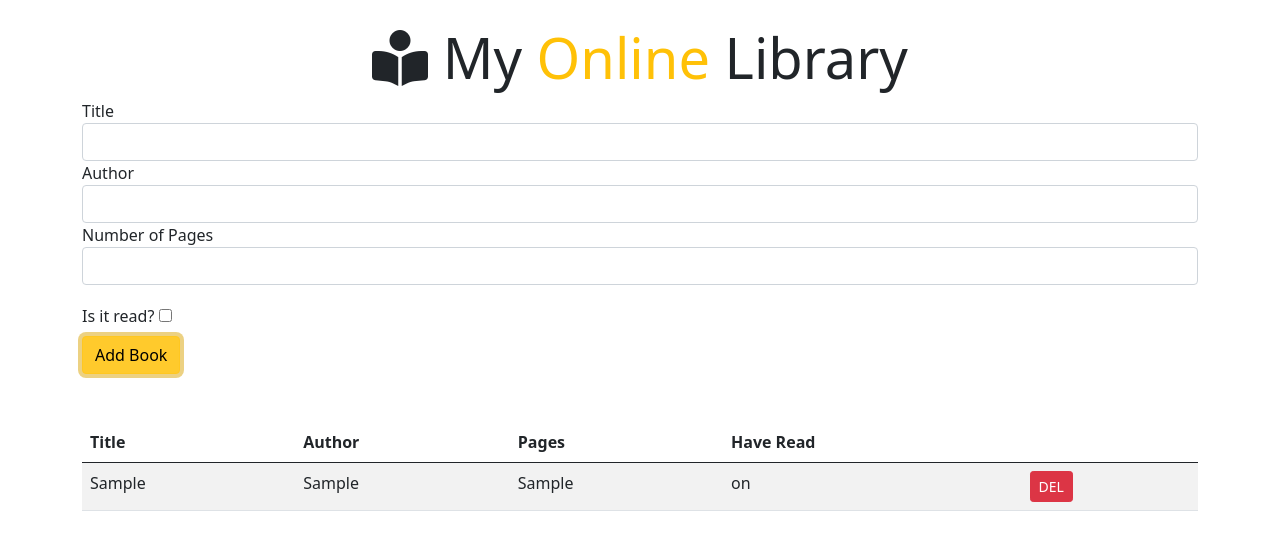
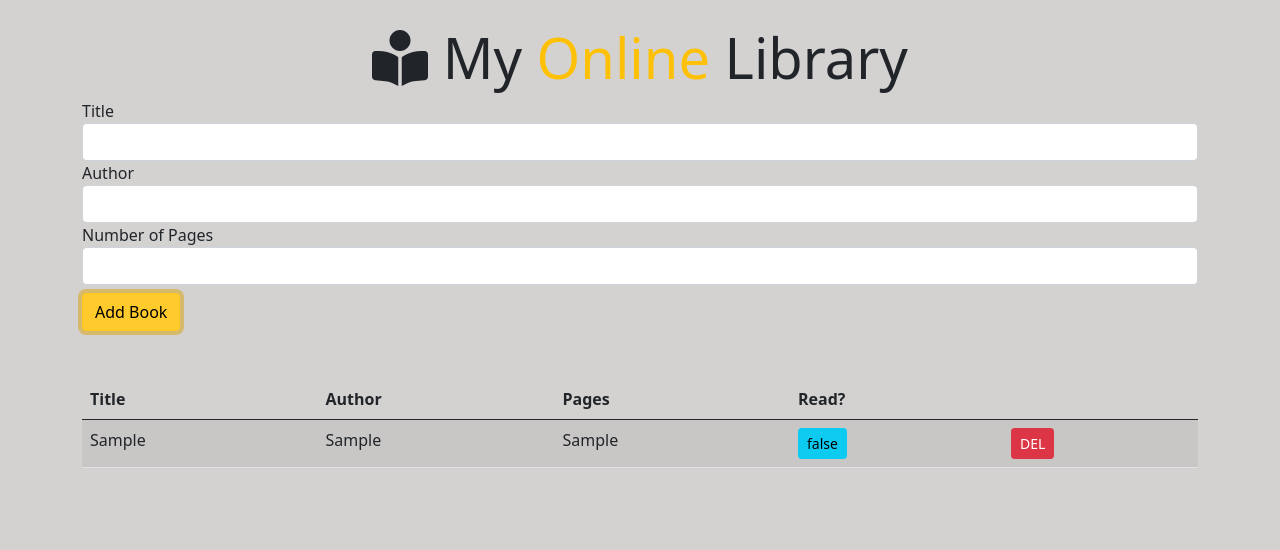
Before and after one commit to bdarab/good-library, a plain HTML site: page index.html in a window 1280 px wide. Both pictures are taken after typing "Sample", "Sample", "Sample" into the empty fields and a click on the input "Add Book". Drawn offline with nearby package versions, Linux system fonts and the light colour scheme.

Commit message:
push to new branch

```diff
--- a/app.js
+++ b/app.js
@@ -1,24 +1,16 @@
 /* 1. Book Class */
-
-
-// let myBooks = [];
-/*
-function addBookToLibrary() {
-  // do stuff here
-}
-
-let singer = new Book()
-console.log(singer)
-*/
-
-
 class Book{
 // the constructor...
-  constructor(title,author,pageNum,read){
+  constructor(
+    title = '',
+    author = '',
+    pageNum = 0,
+    isRead = false
+    ){
     this.title = title
     this.author = author
     this.pageNum = pageNum
-    this.read = read
+    this.isRead = isRead
     }
 }
 
@@ -35,9 +27,10 @@ class DisplayBooks {
       <td>${book.title}</td>
       <td>${book.author}</td>
       <td>${book.pageNum}</td>
-      <td>${book.read}</td>
+      <td><button class="btn btn-info btn-sm" id="read" >${book.isRead}</button></td>
       <td><a href="#" class="btn btn-danger btn-sm delete">DEL</a></td>
-    `
+      `
+
     list.appendChild(row)
   }
 
@@ -63,7 +56,6 @@ class DisplayBooks {
     document.querySelector('#title').value = ''
     document.querySelector('#author').value = ''
     document.querySelector('#pagenum').value = ''
-    document.querySelector('#isread').value = ''
   }
 }
 
@@ -98,6 +90,7 @@ class Store {
 
 /* 4. Event: Display Books */
 document.addEventListener('DOMContentLoaded', DisplayBooks.displayBooks )
+
 /* 5. Event Add a Book */
 document.querySelector('#book-form').addEventListener('submit', (e) => {
   e.preventDefault()
@@ -105,14 +98,12 @@ document.querySelector('#book-form').addEventListener('submit', (e) => {
   const title = document.querySelector('#title').value
   const author = document.querySelector('#author').value
   const pageNum = document.querySelector('#pagenum').value
-  const read = document.querySelector('#isread').value
-
   // Validate
   if(title === '' || author === '' || pageNum === '') {
     DisplayBooks.showAlert('Please fill all fields', 'danger')
   } else {
   // instantiate Books
-    const book = new Book(title, author, pageNum, read)
+    const book = new Book(title, author, pageNum)
     // Add to display
     DisplayBooks.addBookToLibrary(book)
     // Add book to Storage
@@ -123,9 +114,7 @@ document.querySelector('#book-form').addEventListener('submit', (e) => {
     // Clear input feilds
     DisplayBooks.clearInputs()
   }
-})
-
-
+  })
 
 /* 6. Event: Remove a Book */
 document.querySelector('#book-list').addEventListener('click', (e) => {
--- a/index.html
+++ b/index.html
@@ -36,10 +36,6 @@
           <label for="pagenum">Number of Pages </label>
           <input type="text" id="pagenum" class="form-control" />
         </div>
-        <div class="form-group">
-          <label for="isread">Is it read?</label>
-          <input type="checkbox" id="isread" class="mt-4" />
-        </div>
         <input class="btn btn-warning mt-2" type="submit" value="Add Book" />
       </form>
       <table class="table table-striped mt-5">
@@ -48,7 +44,7 @@
             <th class="title">Title</th>
             <th>Author</th>
             <th>Pages</th>
-            <th>Have Read</th>
+            <th>Read?</th>
             <th></th>
           </tr>
         </thead>
--- a/style.css
+++ b/style.css
@@ -1,3 +1,7 @@
+body {
+  background-color: rgb(212, 209, 209);
+}
+
 div.alert {
   width: 55%;
 }
```
